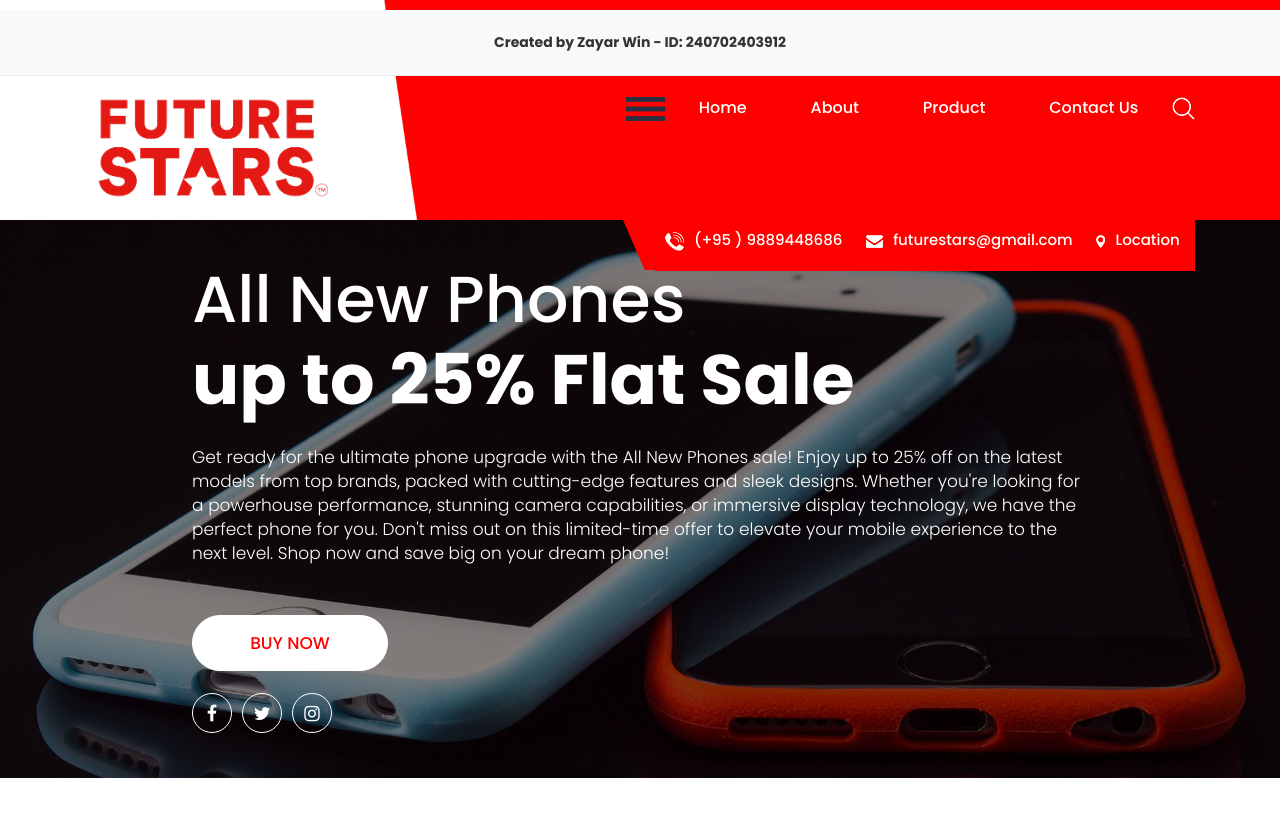
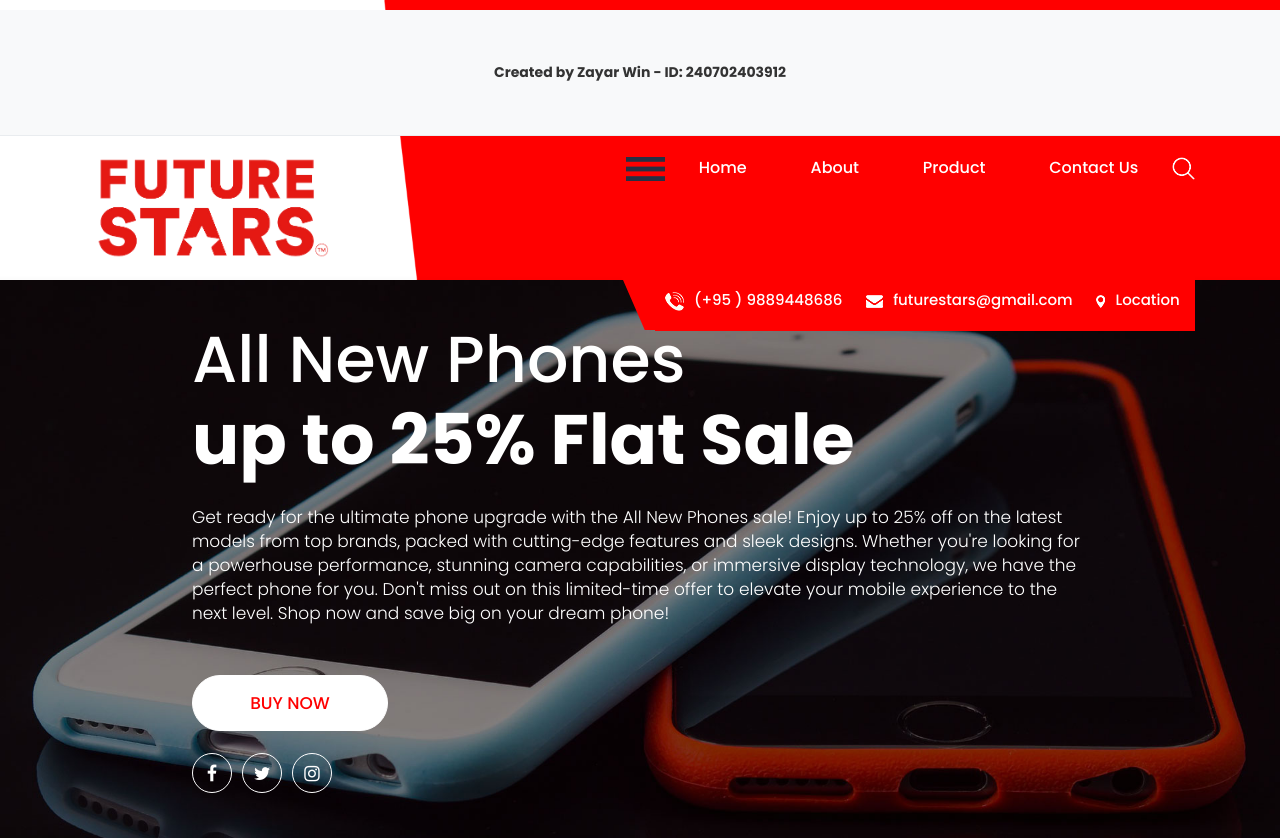
Before and after one commit to zwiser2099/Individual-project, a plain HTML site: page index.html in a window 1280 px wide. Shown: the top 840 px of the page. Drawn offline with Linux system fonts and the light colour scheme.

Commit message:
Update style.css

```diff
--- a/css/style.css
+++ b/css/style.css
@@ -429,7 +429,7 @@ background-position: center center;
         }
         .user-info {
             text-align: center;
-            padding: 20px 0;
+            padding: 50px 0;
             background-color: #f8f9fa;
             border-bottom: 1px solid #e9ecef;
         }
```
